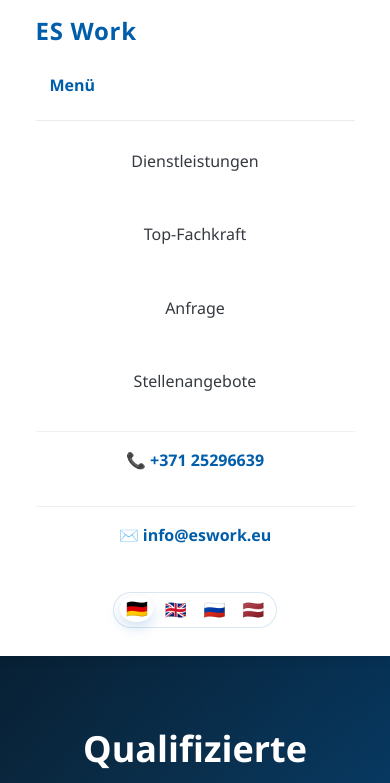
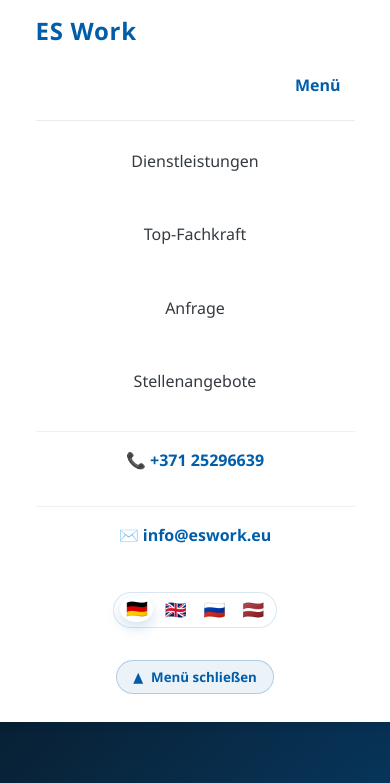
Before and after one commit to MoonShibe/eswork.eu, a plain HTML site: page index.html in a window 390 px wide. Both pictures are taken after a click on the button "Menü". Shown: the top 783 px of the page. Drawn offline with Linux system fonts and the light colour scheme.

Commit message:
Improve mobile navigation controls

```diff
--- a/assets/css/styles.css
+++ b/assets/css/styles.css
@@ -154,6 +154,41 @@ header {
 
 .nav-links a:hover {
     color: var(--primary);
+}
+
+.nav-collapse {
+    display: none;
+}
+
+.nav-collapse__button {
+    display: inline-flex;
+    align-items: center;
+    gap: 0.5rem;
+    border: 1px solid rgba(0, 93, 170, 0.25);
+    background: rgba(0, 93, 170, 0.08);
+    color: var(--primary);
+    border-radius: 999px;
+    padding: 0.45rem 1rem;
+    font-weight: 600;
+    cursor: pointer;
+    transition: background-color 0.3s ease, border-color 0.3s ease, transform 0.3s ease;
+}
+
+.nav-collapse__button:hover,
+.nav-collapse__button:focus-visible {
+    background: rgba(0, 93, 170, 0.16);
+    border-color: rgba(0, 93, 170, 0.35);
+    transform: translateY(-1px);
+}
+
+.nav-collapse__button:focus-visible {
+    outline: 3px solid rgba(0, 93, 170, 0.3);
+    outline-offset: 2px;
+}
+
+.nav-collapse__icon {
+    font-size: 0.9rem;
+    line-height: 1;
 }
 
 .nav-links a:focus-visible,
@@ -1007,7 +1042,7 @@ footer .contact-list a {
     .nav-controls {
         order: 2;
         width: 100%;
-        justify-content: space-between;
+        justify-content: flex-end;
         margin-left: 0;
     }
 
@@ -1034,6 +1069,16 @@ footer .contact-list a {
     .nav-links li {
         margin: 0;
         text-align: center;
+    }
+
+    .nav-links .nav-collapse {
+        display: none;
+    }
+
+    .nav-links.active .nav-collapse {
+        display: flex;
+        justify-content: center;
+        padding-top: 0.5rem;
     }
 
     .nav-links a {
--- a/assets/js/main.js
+++ b/assets/js/main.js
@@ -233,6 +233,13 @@
     }
 
     if (navToggle && navLinks) {
+        const collapseButtons = navLinks.querySelectorAll('[data-nav-collapse]');
+
+        const closeNav = () => {
+            navLinks.classList.remove('active');
+            navToggle.setAttribute('aria-expanded', 'false');
+        };
+
         navToggle.addEventListener('click', () => {
             const isExpanded = navToggle.getAttribute('aria-expanded') === 'true';
             navToggle.setAttribute('aria-expanded', String(!isExpanded));
@@ -240,10 +247,11 @@
         });
 
         navLinks.querySelectorAll('a').forEach((link) => {
-            link.addEventListener('click', () => {
-                navLinks.classList.remove('active');
-                navToggle.setAttribute('aria-expanded', 'false');
-            });
+            link.addEventListener('click', closeNav);
+        });
+
+        collapseButtons.forEach((button) => {
+            button.addEventListener('click', closeNav);
         });
     }
 
--- a/assets/js/translations.js
+++ b/assets/js/translations.js
@@ -18,6 +18,8 @@ window.ESW_TRANSLATIONS = {
         "nav_phone_label": "ES Work anrufen",
         "nav_email_text": "✉️ info@eswork.eu",
         "nav_email_label": "ES Work per E-Mail kontaktieren",
+        "nav_collapse_text": "Menü schließen",
+        "nav_collapse_label": "Hauptmenü einklappen",
         "hero_title": "Qualifizierte Fachkräfte aus dem Baltikum",
         "hero_description": "Schnelle und zuverlässige Vermittlung von Fach- und Hilfskräften für Ihren Unternehmenserfolg in Deutschland.",
         "hero_cta": "Jetzt Personal anfragen",
@@ -152,6 +154,8 @@ window.ESW_TRANSLATIONS = {
         "nav_phone_label": "Call ES Work",
         "nav_email_text": "✉️ info@eswork.eu",
         "nav_email_label": "Email ES Work",
+        "nav_collapse_text": "Collapse menu",
+        "nav_collapse_label": "Collapse main navigation",
         "hero_title": "Qualified specialists from the Baltics",
         "hero_description": "Fast and reliable placement of skilled and support staff to help your projects succeed in Germany.",
         "hero_cta": "Request staff now",
@@ -286,6 +290,8 @@ window.ESW_TRANSLATIONS = {
         "nav_phone_label": "Позвонить в ES Work",
         "nav_email_text": "✉️ info@eswork.eu",
         "nav_email_label": "Написать письмо ES Work",
+        "nav_collapse_text": "Свернуть меню",
+        "nav_collapse_label": "Свернуть основное меню",
         "hero_title": "Квалифицированные специалисты из Балтии",
         "hero_description": "Мы быстро и надёжно подбираем специалистов и помощников для успеха ваших проектов в Германии.",
         "hero_cta": "Отправить запрос",
@@ -420,6 +426,8 @@ window.ESW_TRANSLATIONS = {
         "nav_phone_label": "Zvanīt ES Work",
         "nav_email_text": "✉️ info@eswork.eu",
         "nav_email_label": "Rakstīt ES Work",
+        "nav_collapse_text": "Aizvērt izvēlni",
+        "nav_collapse_label": "Sakļaut galveno izvēlni",
         "hero_title": "Kvalificēti speciālisti no Baltijas",
         "hero_description": "Ātra un uzticama speciālistu un palīgstrādnieku piesaiste jūsu projektiem Vācijā.",
         "hero_cta": "Pieprasīt personālu",
--- a/index.html
+++ b/index.html
@@ -68,6 +68,12 @@
                             <button type="button" class="language-option" data-lang="ru" title="Русский" aria-label="Русский">🇷🇺</button>
                             <button type="button" class="language-option" data-lang="lv" title="Latviešu" aria-label="Latviešu">🇱🇻</button>
                         </div>
+                    </li>
+                    <li class="nav-collapse">
+                        <button type="button" class="nav-collapse__button" data-nav-collapse data-l10n-aria-label="nav_collapse_label">
+                            <span class="nav-collapse__icon" aria-hidden="true">▲</span>
+                            <span data-l10n="nav_collapse_text">Menü schließen</span>
+                        </button>
                     </li>
                 </ul>
             </nav>
```
